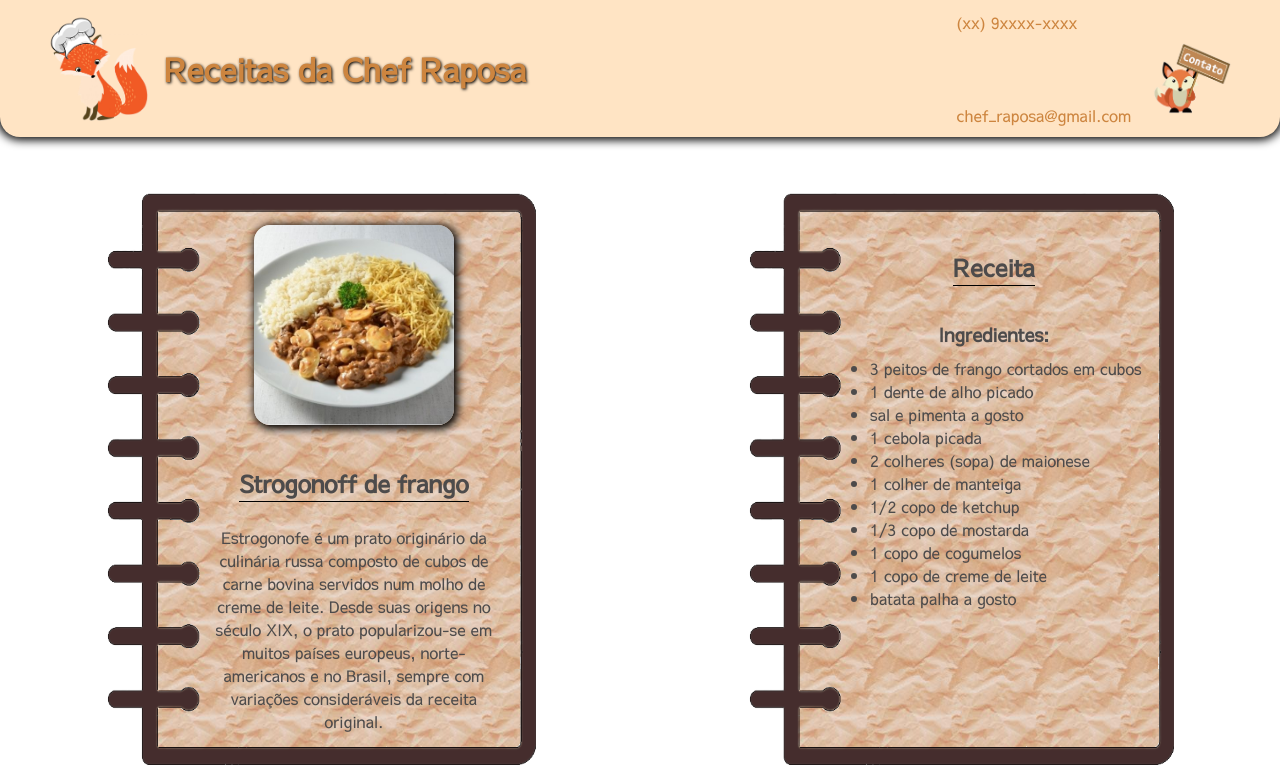
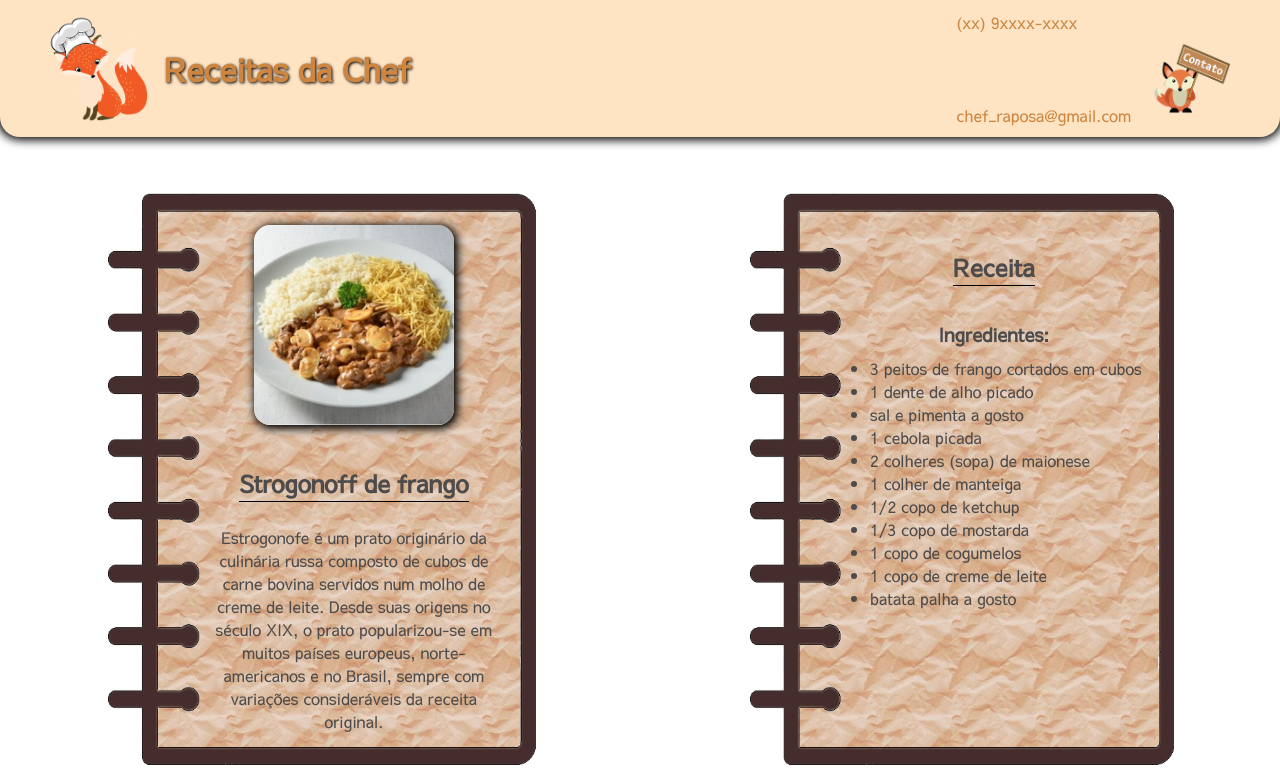
Before and after one commit to MayllaRabay/receitas, a plain HTML site: page index.html in a window 1280 px wide. Shown: the top 778 px of the page. Drawn offline with Linux system fonts and the light colour scheme.

Commit message:
Qualquer mensagem

```diff
--- a/index.html
+++ b/index.html
@@ -13,7 +13,7 @@
     <div class="cabecalho">
         <div class="titulo">
             <img src="assets/fox-chef.png" alt="Uma raposa cartoonizada com chapéu de chef" width="100px">
-            <h1>Receitas da Chef Raposa</h1>
+            <h1>Receitas da Chef</h1>
         </div>
         <div class="contatos">
             (xx) 9xxxx-xxxx
```
